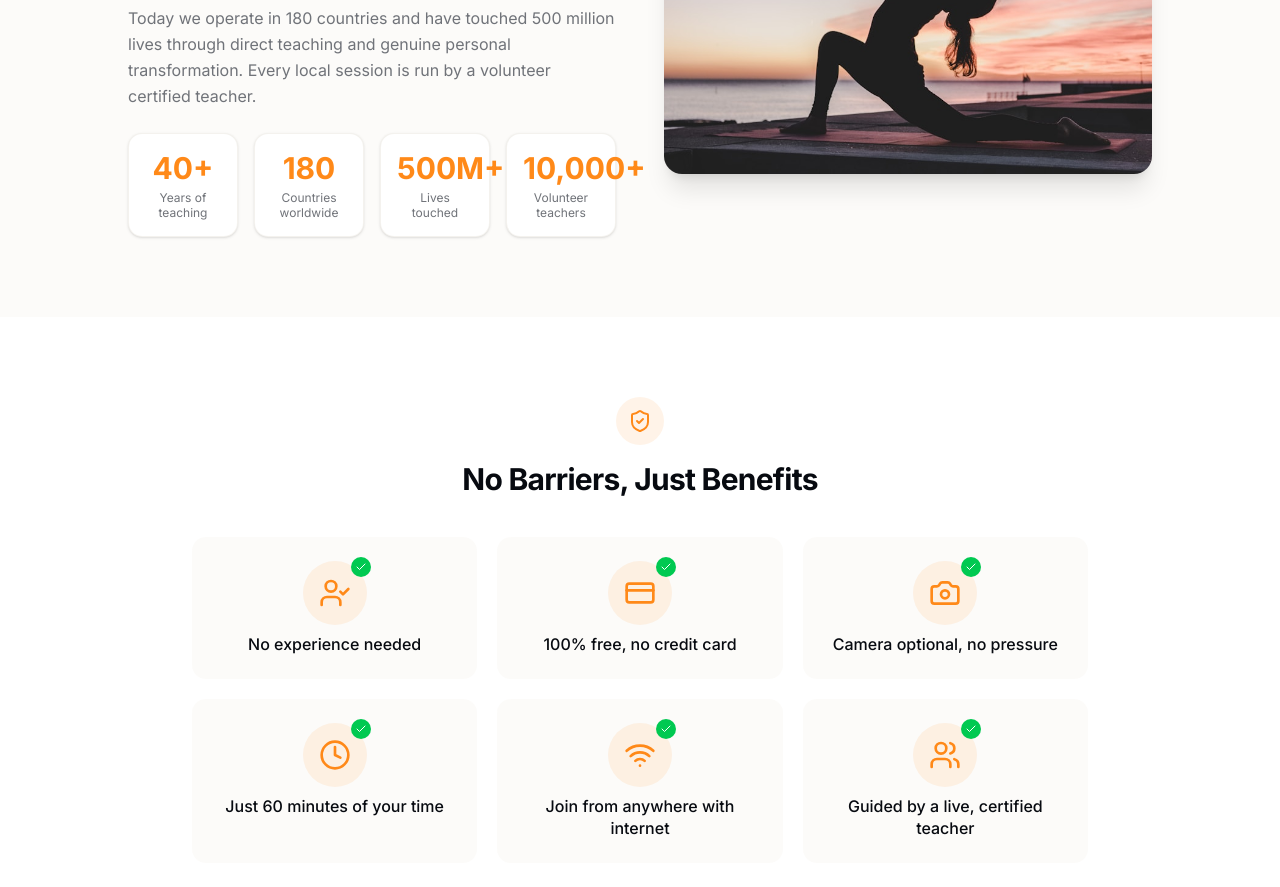
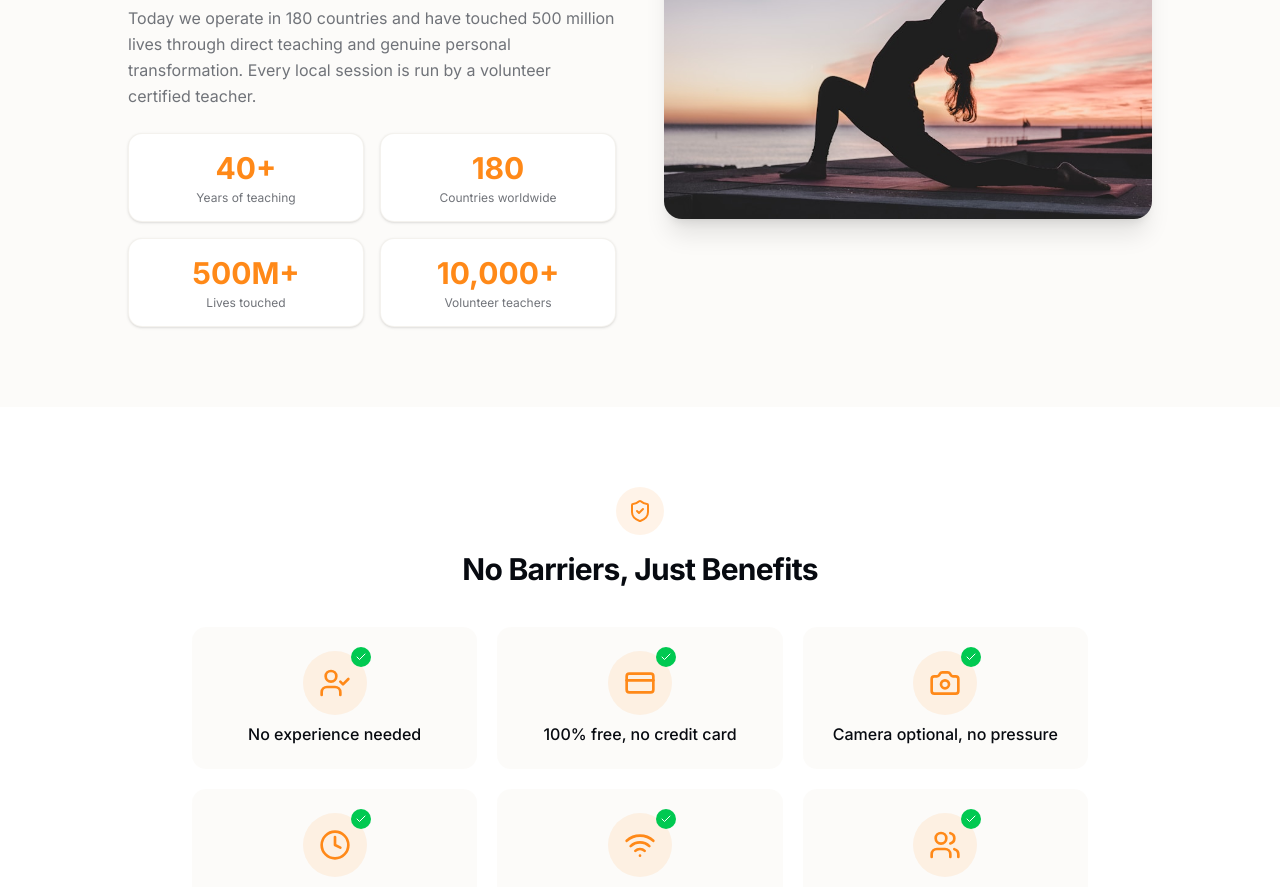
Before and after one commit to puskarsilwal/art-of-living-devon, a Next.js app: page /intro in a window 1280 px wide. Shown: the part 5040-5927 px from the top of the page. Built offline with nearby package versions, Linux system fonts and the light colour scheme.

Commit message:
docs(phase-03): complete phase execution and visual fix for stats grid

```diff
--- a/src/components/intro/about-section.tsx
+++ b/src/components/intro/about-section.tsx
@@ -30,7 +30,7 @@
             </p>
 
             {/* Org fact grid */}
-            <div className="grid grid-cols-2 lg:grid-cols-4 gap-4">
+            <div className="grid grid-cols-2 gap-4">
               {organizationFacts.map((fact) => (
                 <div key={fact.label} className="text-center rounded-xl bg-background p-4 shadow-sm border border-border/50">
                   <div className="text-2xl sm:text-3xl font-bold text-primary mb-1">
```
Also changed, not shown: .planning/ROADMAP.md, .planning/phases/03-intro-talk-landing-page-trust-content/03-VERIFICATION.md.
